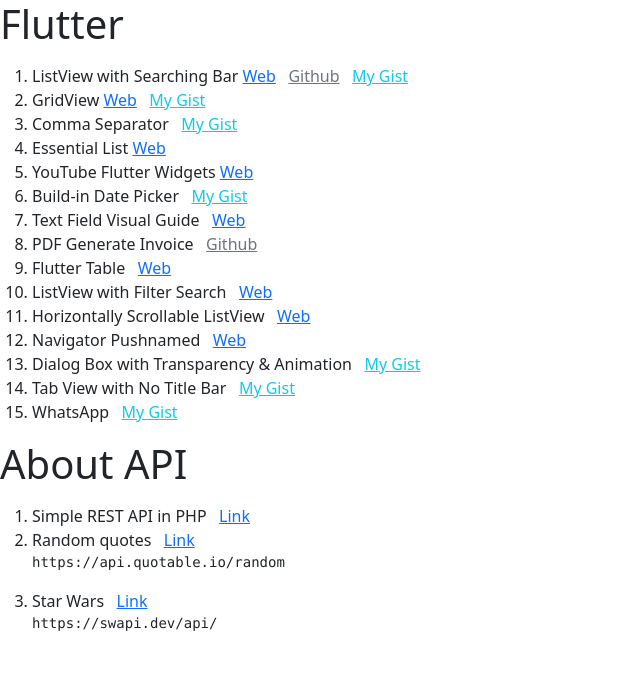
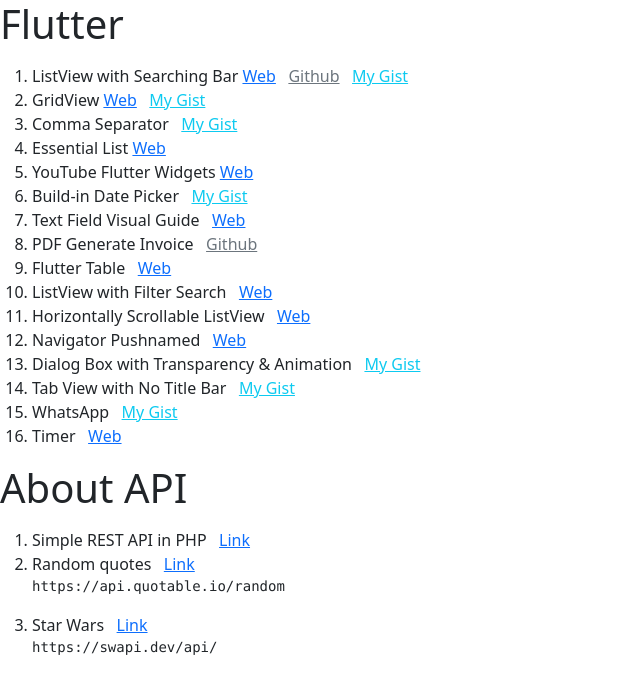
Before and after one commit to h4r1/web-reference, a plain HTML site: page index.html in a window 1280 px wide. Shown: the whole page, without its empty margins (0-640 px from the left). Drawn offline with nearby package versions, Linux system fonts and the light colour scheme.

Commit message:
Adding timer link

```diff
--- a/index.html
+++ b/index.html
@@ -93,6 +93,12 @@
 <a class="link-info" href='https://gist.github.com/h4r1/a0f4732fd8e1af9c6ca9af5806341056' target="_blank">My Gist</a>
 	</li>
 
+      	<li>Timer
+&nbsp;
+<a class="link-primary" href='https://fluttermaster.com/tips-to-use-timer-in-dart-and-flutter/' target="_blank">Web</a>
+	</li>
+
+
 </ol></p>
 
 <h1>About API</h1>
```
